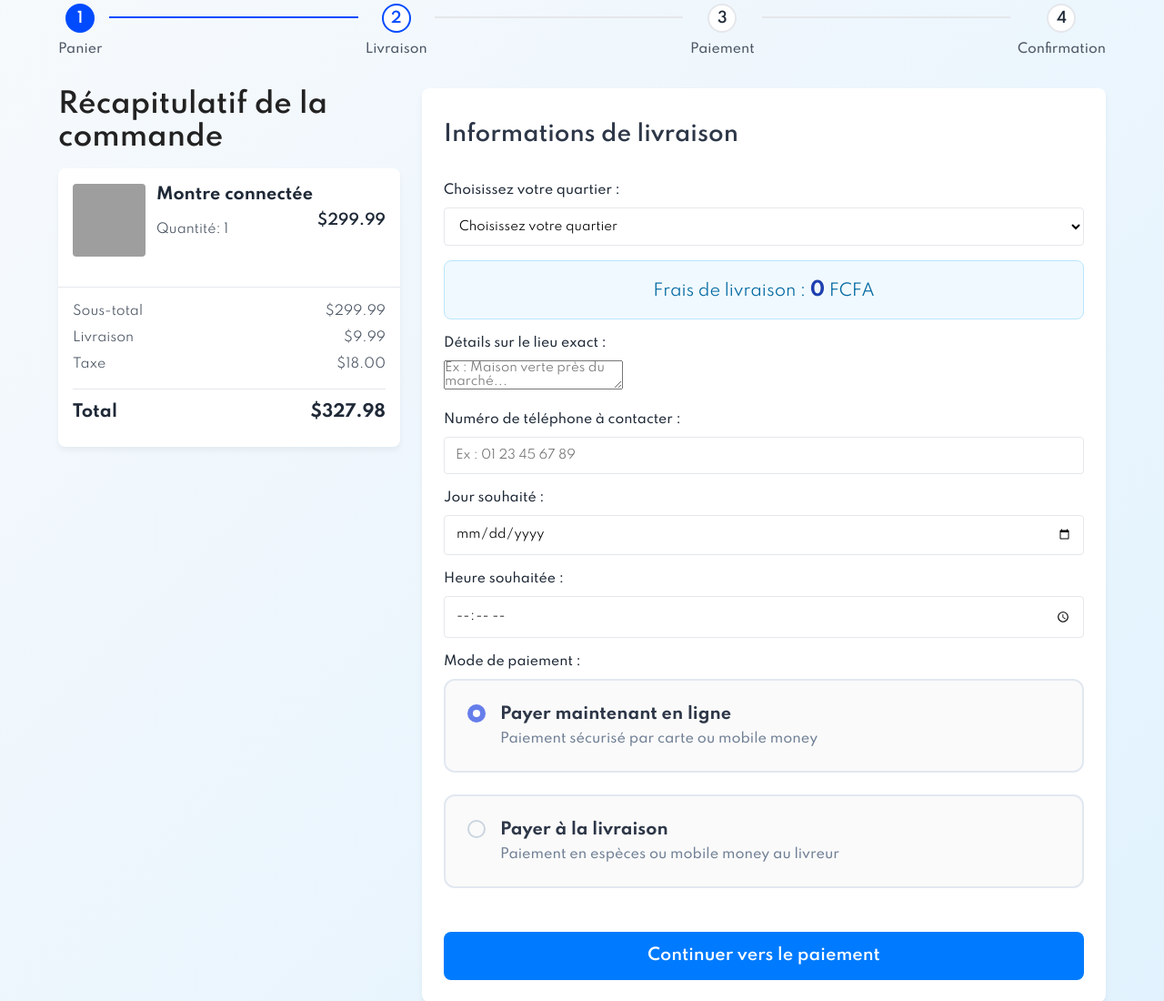
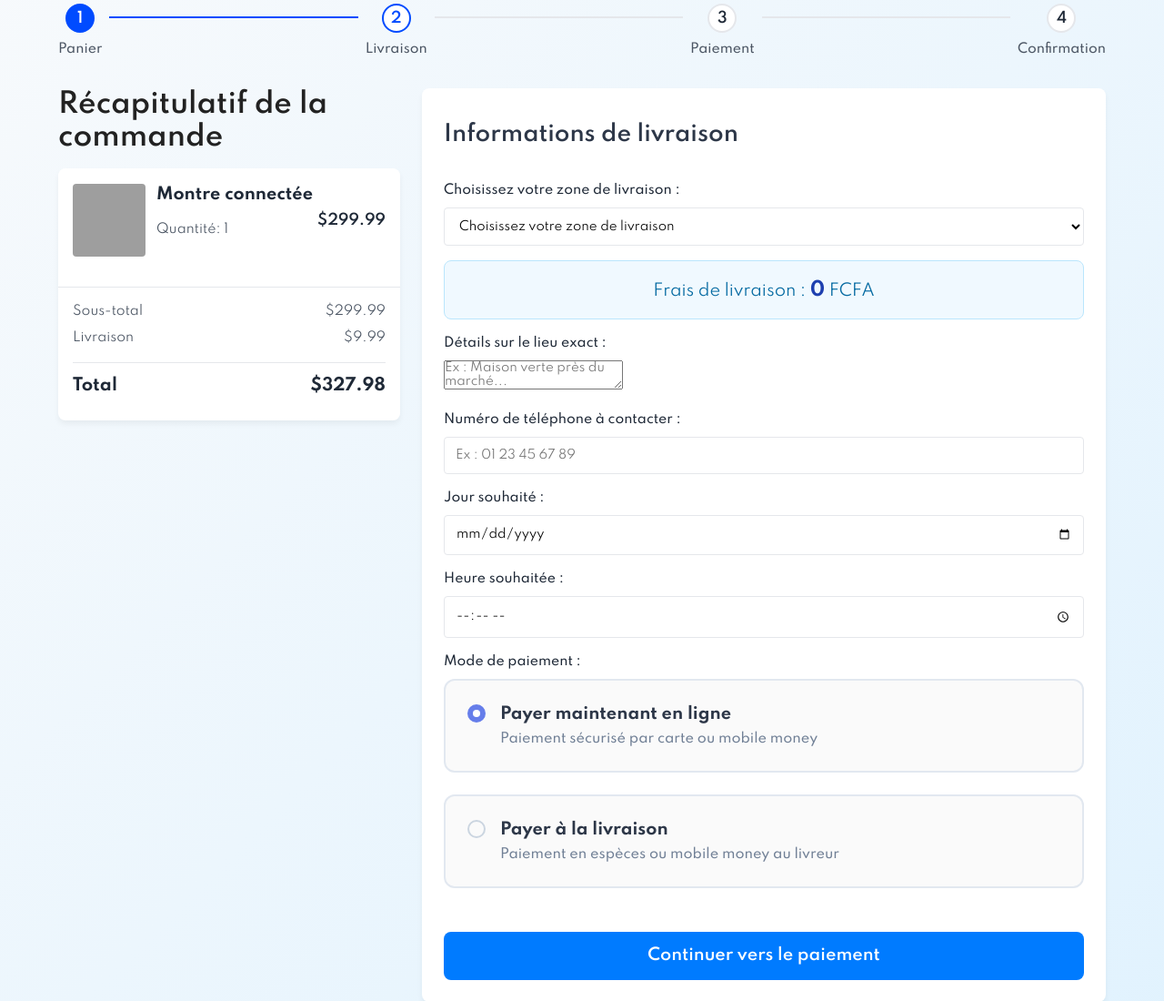
Before and after one commit to Geovic20/Smart-Co, a Django app: page /Payments/ in a window 1280 px wide. Shown: the part 160-1260 px from the top of the page at 91% size. Run offline with Django 4.2, Linux system fonts and the light colour scheme; grey boxes are pictures that could not be loaded.

Commit message:
Js du payment

```diff
--- a/Payments/templates/Payments.html
+++ b/Payments/templates/Payments.html
@@ -123,10 +123,6 @@
                                 <span>Livraison</span>
                                 <span>$9.99</span>
                             </div>
-                            <div class="total-line">
-                                <span>Taxe</span>
-                                <span>$18.00</span>
-                            </div>
                             <div class="total-line total">
                                 <span>Total</span>
                                 <span id="total-amount">$327.98</span>
@@ -142,12 +138,23 @@
 
                         <!--Quartier-->
                         <div class="form-group">
-                            <label for="Quartier">Choisissez votre quartier :</label>
+                            <label for="Quartier">Choisissez votre zone de livraison :</label>
                             <select id="Quartier" name="Quartier" required>
-                                <option value="" selected disabled>Choisissez votre quartier</option>
-                                <option value="Quartier 1" data-frais="1000">Quartier 1</option>
-                                <option value="Quartier 2" data-frais="2000">Quartier 2</option>
-                                <option value="Quartier 3" data-frais="3000">Quartier 3</option>
+                                <option value="" selected disabled>Choisissez votre zone de livraison</option>
+                                <option value="Quartier 1" data-frais="700">Agla/Fidjrossè/Aïbatin/Houéyiho/Vèdoko/Vodjè/Gbégamey/Etoile Rouge</option>
+                                <option value="Quartier 2" data-frais="700">Kindonou/Ménontin/Stade de l'Amitié/Zogbo/Ste Rita/Gbèdjromédé</option>
+                                <option value="Quartier 3" data-frais="1000">Jéricho/Aidjèdo/St Michel/St Jean/Yokpa/Avenue Steinmez/Ganhi</option>
+                                <option value="Quartier 4" data-frais="1000">Route des pêches/Aéroport/Cadjèhoun/Haie Vive/CNHU/Camp Guézo/Zongo</option>
+                                <option value="Quartier 5" data-frais="1500">Sacré Cœur/Sègbéya/Sènandé 1 & 2/Carrefour La Roche/Carrefour La Béninoise</option>
+                                <option value="Quartier 6" data-frais="1500">Abattoir/Yénawa/Lom'nava/Minontchou/Ayélawadjè/Sodjatimé/Gbèdokpo/Avotrou/Dédokpo</option>
+                                <option value="Quartier 7" data-frais="1000">Cococodji/Cocotomey/Hèvié/Womey/Gbôdjè/Marché de Pahou</option>
+                                <option value="Quartier 8" data-frais="1500">Abattoir/Carrefour Le Bélier / Agblangandan / PK10 / PK11</option>
+                                <option value="Quartier 9" data-frais="2000">Sèmè-kpodji/Djeffa</option>
+                                <option value="Quartier 10" data-frais="2500">Houézoumè/Attakê/Djassin/Houinmè/Ouando et autres</option>
+                                <option value="Quartier 11" data-frais="600">CEG Godomey/Godomey Gare/Akogbato/Dèkoungbé/PK14/Atrokpocodji/Carrefor IITA</option>
+                                <option value="Quartier 12" data-frais="700">Tankpè/UAC-Campus/Bidossessi/Kpota/Arconville/Hôpital de Zone/SOS Village d'Enfants</option>
+                                <option value="Quartier 13" data-frais="1000">Akassato/Missessinto/Ouèdo</option>
+                                <option value="Quartier 14" data-frais="2500">Parakou/Natitingou</option>
                             </select>
 
                             <!-- Montant de la livraison -->
```
Also changed, not shown: Payments/static/js/Payments.js (+69 -0 lines).
